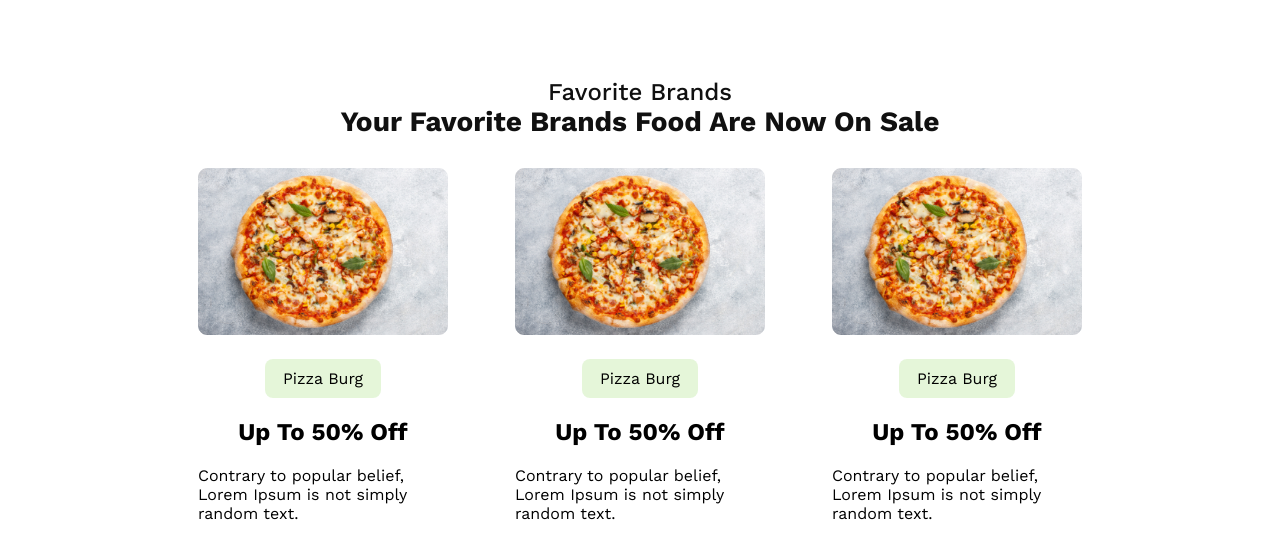
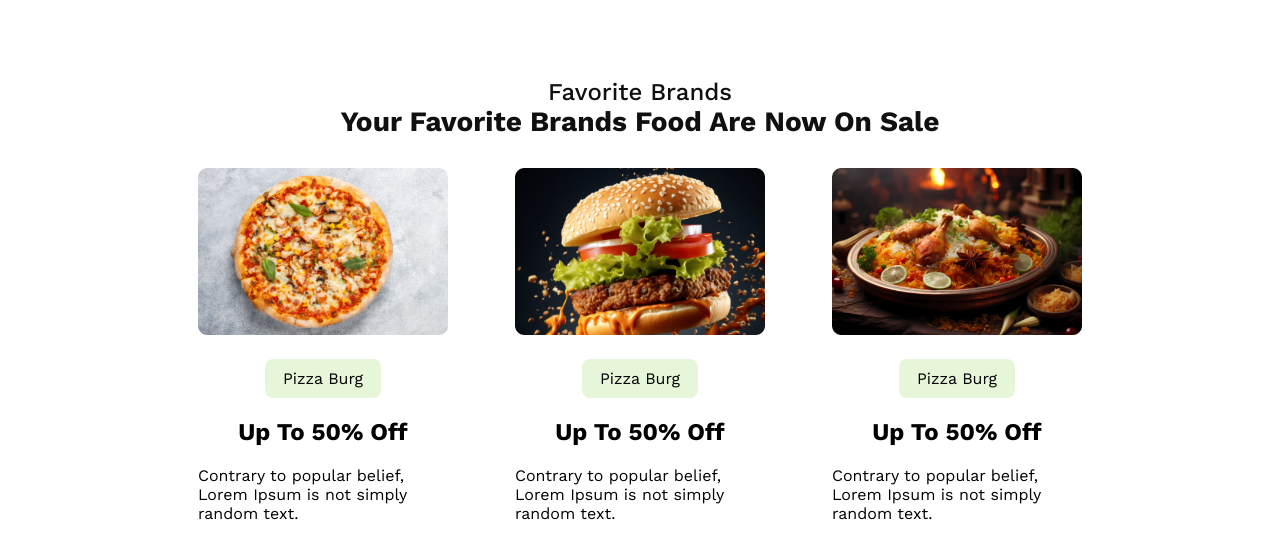
Before and after one commit to KMStanvir1998/make_UI, a plain HTML site: page index.html in a window 1280 px wide. Shown: the part 637-1172 px from the top of the page. Drawn offline with nearby package versions, Linux system fonts and the light colour scheme.

Commit message:
first commit

```diff
--- a/index.html
+++ b/index.html
@@ -39,7 +39,7 @@
 
              <div class="card">
                 <div class="image-box">
-                 <img src="assets/pizza.png" alt="pizza">
+                 <img src="assets/burger.png" alt="burger">
                 </div>
                 <div class="shop">
                  <span>Pizza Burg</span>
@@ -51,7 +51,7 @@
 
              <div class="card">
                 <div class="image-box">
-                 <img src="assets/pizza.png" alt="pizza">
+                 <img src="assets/biriyani.png" alt="biriyani">
                 </div>
                 <div class="shop">
                  <span>Pizza Burg</span>
```
